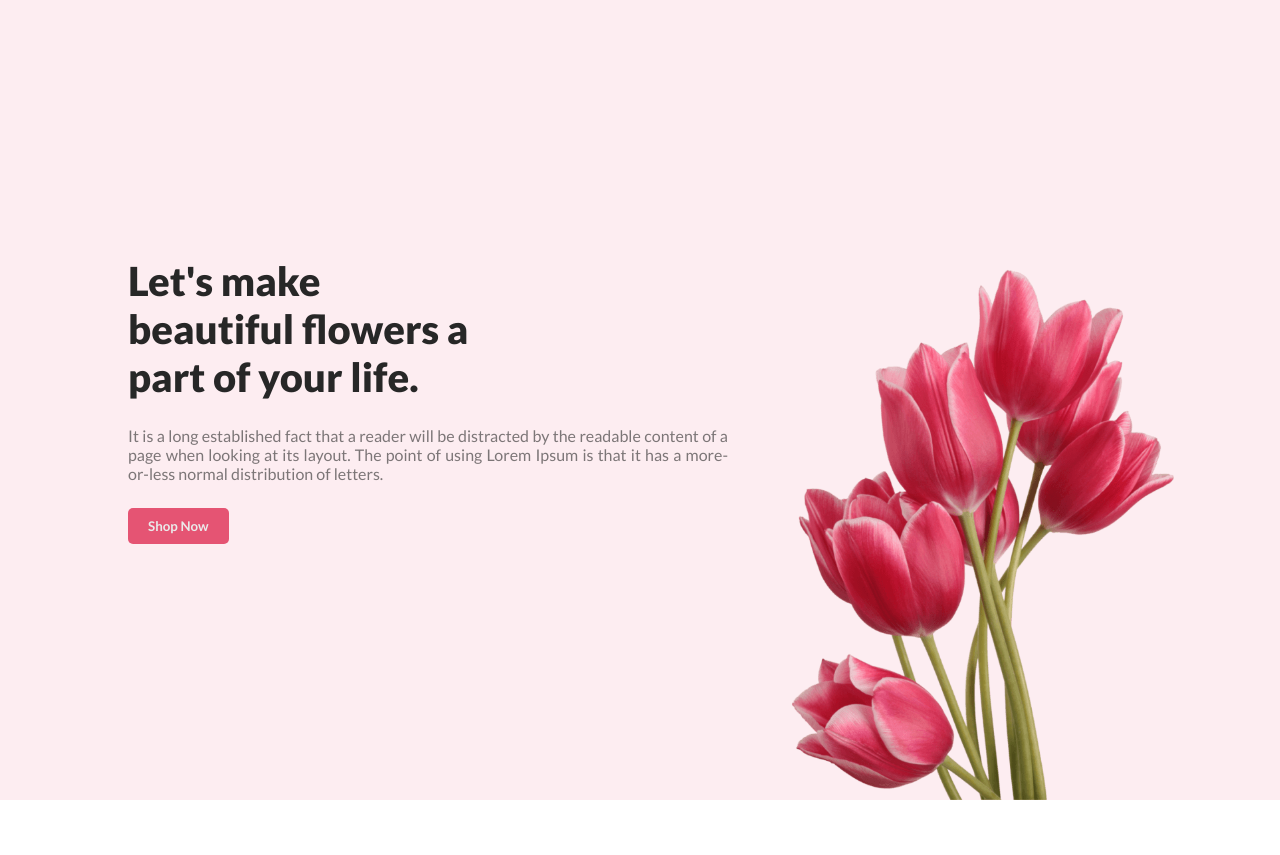
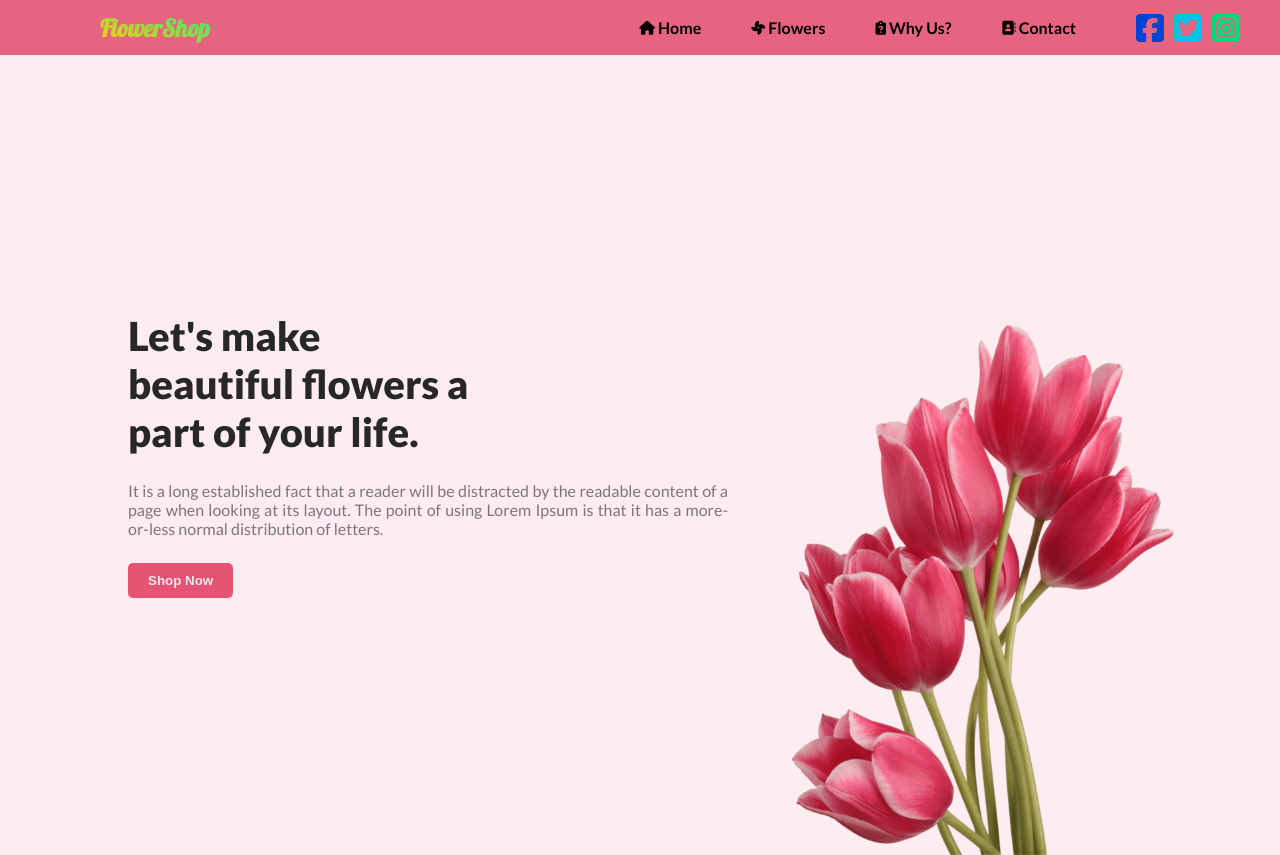
Before and after one commit to naimuddin94/flower-shop, a plain HTML site: page index.html in a window 1280 px wide. Shown: the top 855 px of the page. Drawn offline with Linux system fonts and the light colour scheme.

Commit message:
Complete with extra section navbar

```diff
--- a/index.html
+++ b/index.html
@@ -12,6 +12,68 @@
     <link rel="stylesheet" href="styles/style.css" />
   </head>
   <body>
+    <!-- header section start -->
+    <header>
+      <div class="logo">
+        <h2><span>Flower</span>Shop</h2>
+      </div>
+      <nav>
+        <ul>
+          <li>
+            <a href="">
+              <i class="fa-solid fa-house fa-sm"></i>
+              Home
+            </a>
+          </li>
+          <li>
+            <a href="">
+              <i class="fa-solid fa-fan fa-sm"></i>
+              Flowers
+            </a>
+          </li>
+          <li>
+            <a href="">
+              <i class="fa-solid fa-clipboard-question fa-sm"></i>
+              Why Us?
+            </a>
+          </li>
+          <li>
+            <a href="">
+              <i class="fa-solid fa-address-book fa-sm"></i>
+              Contact
+            </a>
+          </li>
+        </ul>
+        <ul>
+          <li>
+            <a href="https://www.facebook.com/" target="_blank">
+              <i
+                class="fa-brands fa-square-facebook fa-2xl"
+                style="color: #0044d5"
+              ></i>
+            </a>
+          </li>
+          <li>
+            <a href="https://www.twitter.com/" target="_blank">
+              <i
+                class="fa-brands fa-square-twitter fa-2xl"
+                style="color: #01c3e5"
+              ></i>
+            </a>
+          </li>
+          <li>
+            <a href="https://www.instagram.com/" target="_blank">
+              <i
+                class="fa-brands fa-square-instagram fa-2xl"
+                style="color: #00da7b"
+              ></i>
+            </a>
+          </li>
+        </ul>
+      </nav>
+    </header>
+    <!-- header section end -->
+
     <!-- hero section start -->
     <section class="hero-container">
       <div class="hero-content">
@@ -119,8 +181,8 @@
         <h1 class="section-title">Get The Latest Deals</h1>
         <p class="section-description">$30 coupon for first shopping</p>
         <form class="contact-form" action="">
-          <input type="text" placeholder="Enter your email here...">
-          <input class="btn-primary" type="button" value="Subscribe">
+          <input type="text" placeholder="Enter your email here..." />
+          <input class="btn-primary" type="button" value="Subscribe" />
         </form>
       </div>
     </section>
@@ -129,13 +191,21 @@
     <!-- footer section start -->
     <footer>
       <div class="footer-content">
-        <h1 class="footer-title"><span class="text-orange" >Flower</span>Shop</h1>
+        <h1 class="footer-title">
+          <span class="text-orange">Flower</span>Shop
+        </h1>
         <p class="footer-description">
-          It is a long established fact that a reader will be distracted by the readable <br>content of a page when looking at its layout.
+          It is a long established fact that a reader will be distracted by the
+          readable <br />content of a page when looking at its layout.
         </p>
         <small>&commat;2020-2023, FlowerShop.com. All rights reserved.</small>
       </div>
     </footer>
     <!-- footer section end -->
+
+    <script
+      src="https://kit.fontawesome.com/40da276710.js"
+      crossorigin="anonymous"
+    ></script>
   </body>
 </html>
--- a/styles/style.css
+++ b/styles/style.css
@@ -1,9 +1,12 @@
-@import url("https://fonts.googleapis.com/css2?family=Lato:wght@400;700;900&display=swap");
+@import url("https://fonts.googleapis.com/css2?family=Lato:wght@400;700;900&family=Lobster&display=swap");
 
 * {
   margin: 0;
   padding: 0;
   box-sizing: border-box;
+}
+
+body {
   font-family: "Lato", sans-serif;
 }
 
@@ -14,7 +17,7 @@
   background: #e55473;
   color: rgb(234, 234, 234);
   font-weight: 700;
-  border: none;
+  border: 0;
   cursor: pointer;
   transition: 0.5s;
 }
@@ -37,6 +40,65 @@
 }
 
 /* shared style end */
+
+/* header style start */
+header {
+  width: 100vw;
+  position: sticky;
+  top: 0;
+  background: rgba(229, 84, 115, 0.9);
+  display: flex;
+  justify-content: space-between;
+  padding: 10px 40px 10px 100px;
+  align-items: center;
+  z-index: 50;
+}
+
+.logo h2 {
+  font-family: "Lobster", cursive;
+  cursor: pointer;
+  background: -webkit-linear-gradient(70deg, #ffcb0d, #32eb73);
+  -webkit-background-clip: text;
+  -webkit-text-fill-color: transparent;
+}
+
+nav{
+  display: flex;
+  gap: 40px;
+  justify-content: space-between;
+  align-items: center;
+
+}
+
+nav > ul {
+  display: flex;
+  gap: 10px;
+}
+
+nav li {
+  list-style: none;
+  display: flex;
+  align-items: center;
+  z-index: 60;
+}
+
+nav > ul > li > a {
+  text-decoration: none;
+  color: black;
+  font-weight: 700;
+  border-radius: 5px;
+  transition: 0.5s;
+}
+
+nav > ul:first-child > li > a{
+  padding: 8px 20px;
+}
+
+nav li a:hover {
+  background-color: rgba(0, 0, 0, 0.2);
+  color: #41ff6a;
+}
+/* header style end */
 
 /* hero section style start */
 .hero-container {
```
Also changed, not shown: images/229098.png (added), images/673524.png (added), images/facebook-icon.png (added), images/instagram-circle-icon-png-4.webp (added), images/instagram-icon.png (added), images/twitte-icon.jpg (added).
